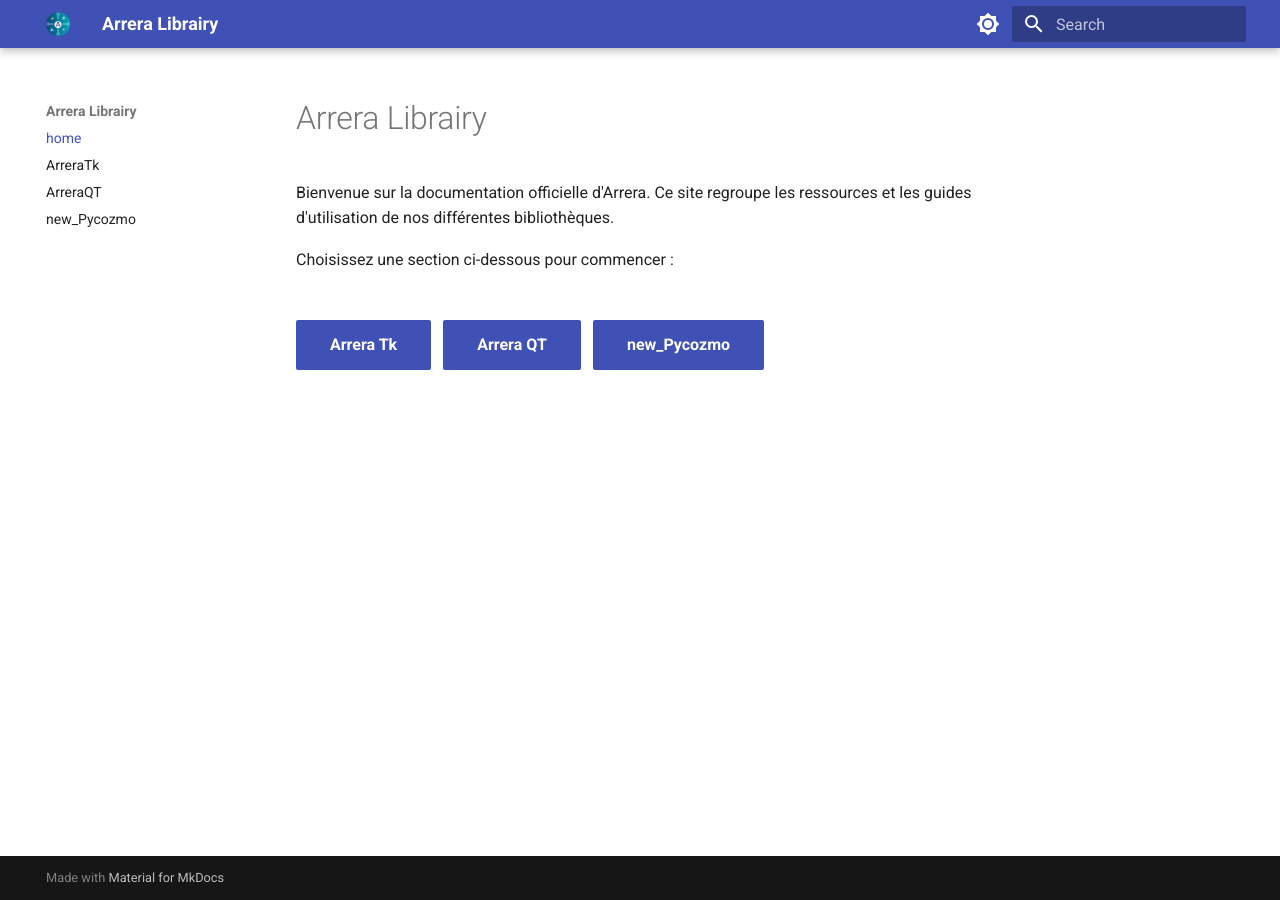
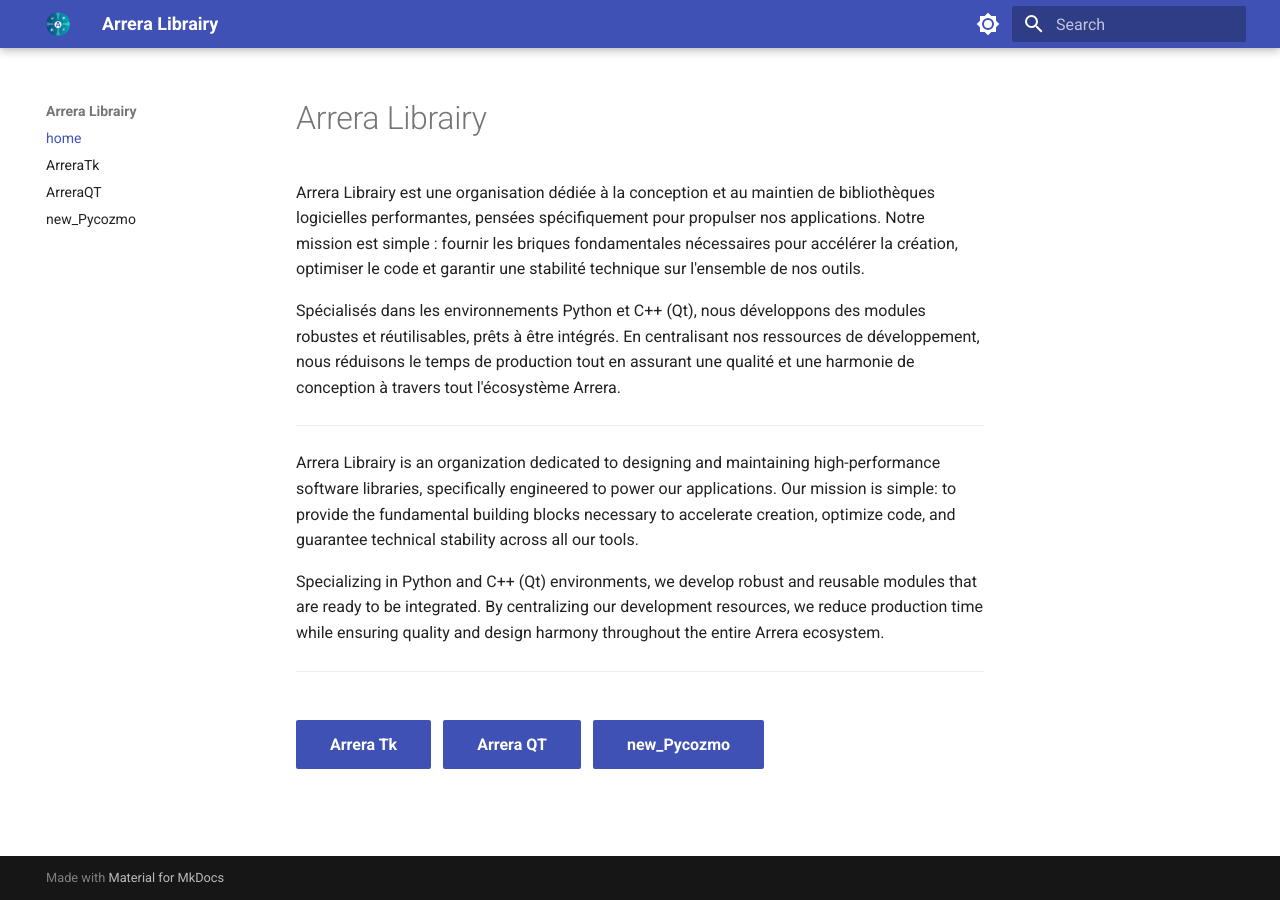
Before and after one commit to Arrera-Software/librairy-website, an MkDocs documentation site: the page built from docs/index.md, in a window 1280 px wide. Built offline with MkDocs 1.6.1 and Material for MkDocs 9.7.7, drawn with Linux system fonts in a browser that asks for light colours.

Commit message:
Changement du texte de l'acceuil

```diff
--- a/docs/index.md
+++ b/docs/index.md
@@ -1,9 +1,13 @@
 # Arrera Librairy
 
-Bienvenue sur la documentation officielle d'Arrera. Ce site regroupe les ressources et les guides d'utilisation de nos différentes bibliothèques.
+Arrera Librairy est une organisation dédiée à la conception et au maintien de bibliothèques logicielles performantes, pensées spécifiquement pour propulser nos applications. Notre mission est simple : fournir les briques fondamentales nécessaires pour accélérer la création, optimiser le code et garantir une stabilité technique sur l'ensemble de nos outils.
 
-Choisissez une section ci-dessous pour commencer :
+Spécialisés dans les environnements Python et C++ (Qt), nous développons des modules robustes et réutilisables, prêts à être intégrés. En centralisant nos ressources de développement, nous réduisons le temps de production tout en assurant une qualité et une harmonie de conception à travers tout l'écosystème Arrera.
+___
+Arrera Librairy is an organization dedicated to designing and maintaining high-performance software libraries, specifically engineered to power our applications. Our mission is simple: to provide the fundamental building blocks necessary to accelerate creation, optimize code, and guarantee technical stability across all our tools.
 
+Specializing in Python and C++ (Qt) environments, we develop robust and reusable modules that are ready to be integrated. By centralizing our development resources, we reduce production time while ensuring quality and design harmony throughout the entire Arrera ecosystem.
+___
 <div class="home-buttons" markdown="1">
 [Arrera Tk](arreratk.md){ .md-button .md-button--primary }
 [Arrera QT](arreraqt.md){ .md-button .md-button--primary }
```
